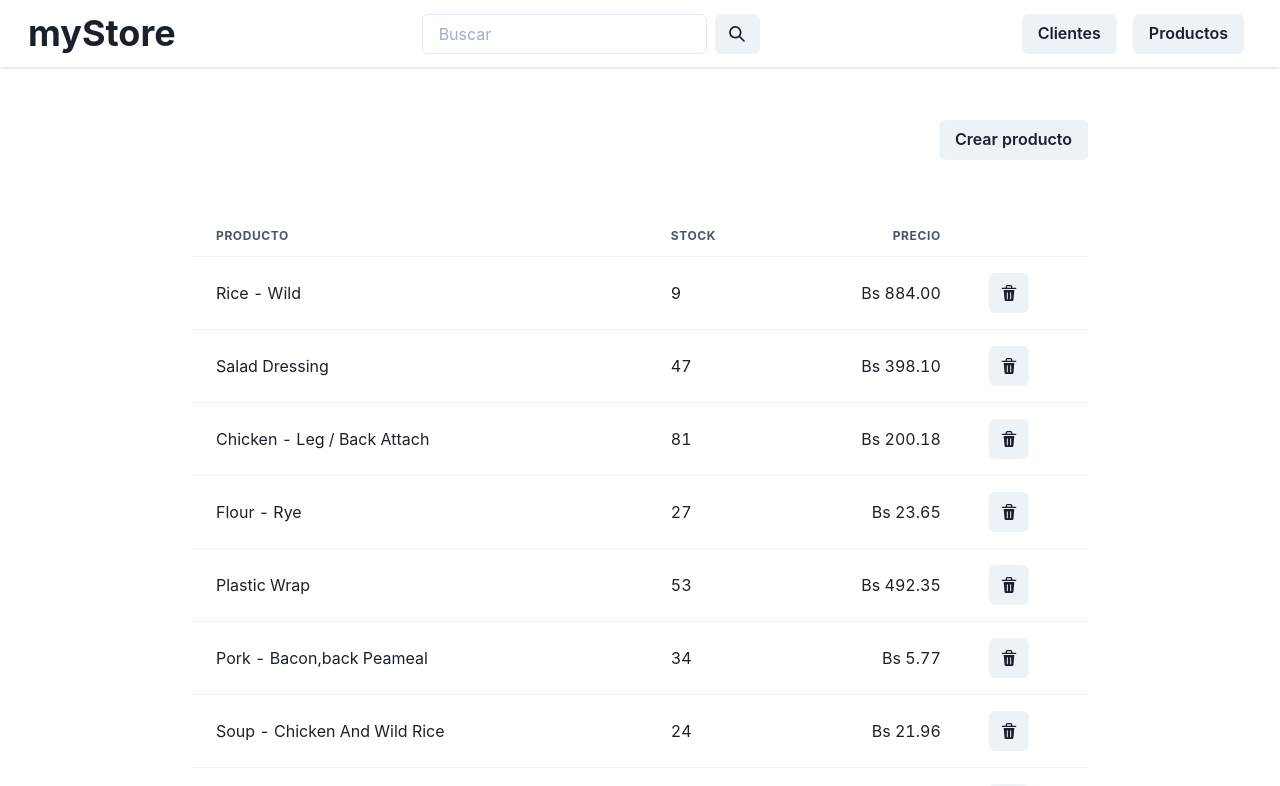
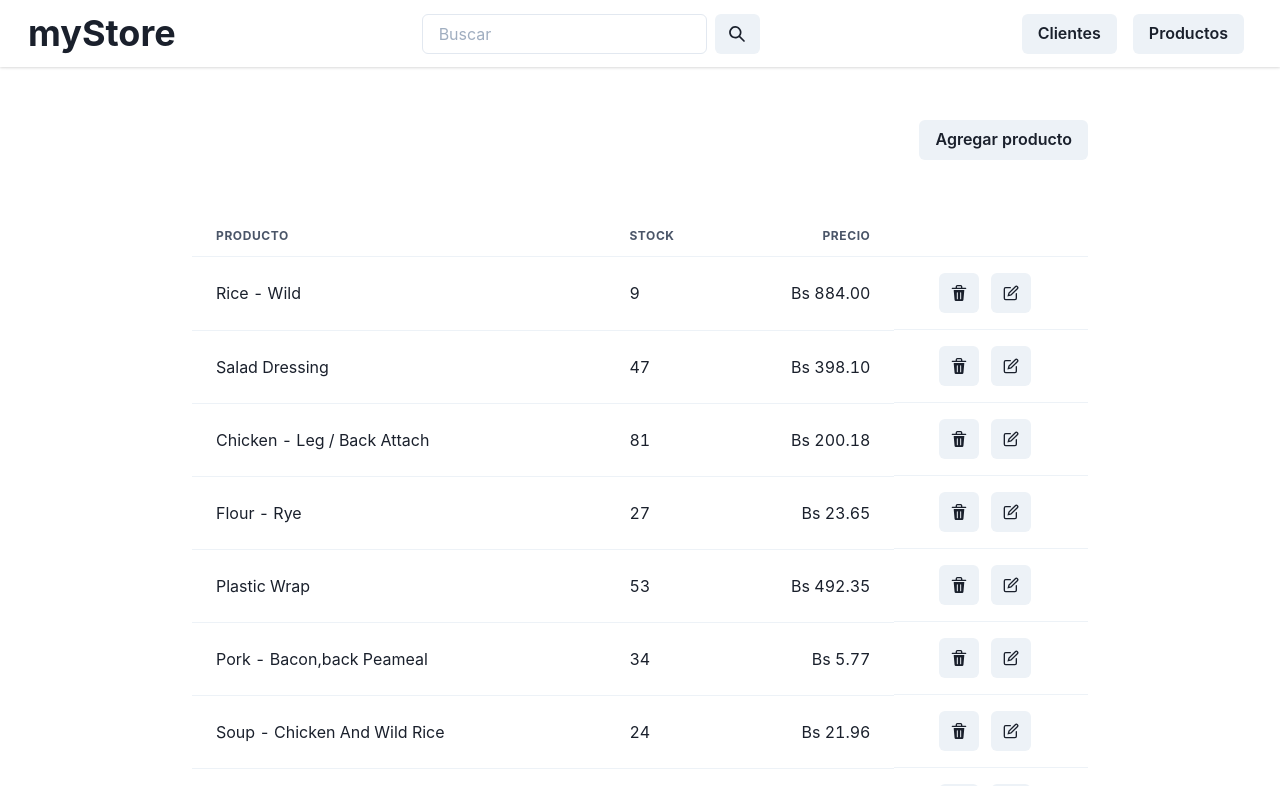
Before and after one commit to KewinBarboza/my-store, a React (Vite) app: page / in a window 1280 px wide. Shown: the top 786 px of the page. Built offline with nearby package versions, Linux system fonts and the light colour scheme; data requests are answered from the project's data file.

Commit message:
validaciones form add product

```diff
--- a/src/components/FormCreateProduct.jsx
+++ b/src/components/FormCreateProduct.jsx
@@ -5,41 +5,46 @@ import { useProducts } from '../hooks/useProducts'
 
 export default function FormCreateProduct () {
   const { saveProduct } = useProducts()
+  const { isOpen, onOpen, onClose } = useDisclosure()
   const { register, handleSubmit, formState: { errors } } = useForm()
-  const onSubmit = (data) => saveProduct(data)
-  const { isOpen, onOpen, onClose } = useDisclosure()
+
+  const onSubmit = (data) => {
+    saveProduct(data)
+    onClose()
+  }
 
   return (
     <>
-      <Button onClick={onOpen}>Crear producto</Button>
+      <Button onClick={onOpen}>Agregar producto</Button>
 
       <Modal isOpen={isOpen} onClose={onClose}>
         <ModalOverlay />
         <ModalContent>
           <form onSubmit={handleSubmit(onSubmit)}>
-            <ModalHeader>Crear producto</ModalHeader>
+            <ModalHeader>Agregar producto</ModalHeader>
             <ModalCloseButton />
+
             <ModalBody>
               <Stack spacing={4}>
-                <Input placeholder='nombre' {...register('name', { required: true })} />
-                {errors.name && <span>el nombre es requerido</span>}
+                <Input m={0} placeholder='nombre producto' isInvalid={errors.name} {...register('name', { required: true })} />
+                {errors.name?.type === 'required' && <span style={{ margin: 0, fontSize: '12px', color: 'red' }}>el nombre es requerido</span>}
 
-                <Input placeholder='precio' {...register('price')} />
-                {errors.precio && <span>el precio del precio del productos es requerido</span>}
+                <Input m={0} placeholder='precio' isInvalid={errors.price} type="number" step="any" {...register('price', { required: true, pattern: /^\d+(\.\d{1,2})?$/ })} />
+                {errors.price?.type === 'required' && <span style={{ margin: 0, fontSize: '12px', color: 'red' }}>el precio es requerido</span>}
 
-                <Input placeholder='Stock' {...register('stock')} />
-                {errors.stock && <span>el numero de stock es requerido</span>}
+                <Input m={0} placeholder='Stock' isInvalid={errors.stock} {...register('stock', { required: true })} />
+                {errors.stock?.type === 'required' && <span style={{ margin: 0, fontSize: '12px', color: 'red' }}>el stock es requerido</span>}
 
-                <Input placeholder='Tipo de moneda' {...register('currency_code')} />
-                {errors.stock && <span>el numero de stock es requerido</span>}
+                <Input m={0} placeholder='Tipo de moneda' isInvalid={errors.currency_code} {...register('currency_code', { required: true })} />
+                {errors.currency_code?.type === 'required' && <span style={{ margin: 0, fontSize: '12px', color: 'red' }}>el tipo es requerido</span>}
 
-                <Textarea placeholder='descripción' {...register('description')} />
+                <Textarea m={0} placeholder='descripción' {...register('description')} />
               </Stack>
             </ModalBody>
 
             <ModalFooter>
               <Button variant="ghost" onClick={onClose} mr={3}>Cancelar</Button>
-              <Button type='submit' colorScheme="blue" onClick={onClose}> guardar producto </Button>
+              <Button type='submit' colorScheme="blue" > guardar producto </Button>
             </ModalFooter>
           </form>
         </ModalContent>
--- a/src/components/ListProducts.jsx
+++ b/src/components/ListProducts.jsx
@@ -1,8 +1,8 @@
 import React from 'react'
-import { DeleteIcon } from '@chakra-ui/icons'
+import { DeleteIcon, EditIcon } from '@chakra-ui/icons'
 import { IconButton, Table, Thead, Tbody, Tfoot, Tr, Th, Td } from '@chakra-ui/react'
 
-export default function ListProducts ({ deleteProduct = null, products = [] }) {
+export default function ListProducts ({ deleteProduct = null, products = [], editProduct = null }) {
   products.length === 0 && console.error('los productos son requeridos en el componente ListProducts.jsx')
   return (
     <Table variant="simple" w="70%">
@@ -20,7 +20,10 @@ export default function ListProducts ({ deleteProduct = null, products = [] }) {
             <Td>{d.name}</Td>
             <Td>{d.stock}</Td>
             <Td isNumeric> {d.currency_code} {d.price}</Td>
-            <Td>{deleteProduct && <IconButton aria-label='Search database' icon={<DeleteIcon />} onClick={() => deleteProduct(d.id)} />}</Td>
+            <Td display="flex" justifyContent="center">
+              {deleteProduct && <IconButton aria-label='Search database' icon={<DeleteIcon />} onClick={() => deleteProduct(d.id)} />}
+              {editProduct && <IconButton mx={3} icon={<EditIcon />} onClick={() => editProduct(d)} />}
+            </Td>
           </Tr>
         ))}
       </Tbody>
--- a/src/components/Products.jsx
+++ b/src/components/Products.jsx
@@ -5,13 +5,13 @@ import ListProducts from './ListProducts'
 import SkeletonProducts from './utils/SkeletonProducts'
 
 export default function Products () {
-  const { loading, products, deleteProduct } = useProducts()
+  const { loading, products, deleteProduct, editProduct } = useProducts()
 
   if (loading) return <SkeletonProducts />
 
   if (!loading) {
     return <>
-      {products.data && <ListProducts deleteProduct={deleteProduct} products={products.data} />}
+      {products.data && <ListProducts editProduct={editProduct} deleteProduct={deleteProduct} products={products.data} />}
       {products.error && <MessageAlert message={products.error.message} typeError="error" status={products.error.status} />}
       {!products.error && <MessageAlert message={products.success?.message} />}
     </>
--- a/src/context/productsContext.jsx
+++ b/src/context/productsContext.jsx
@@ -1,5 +1,5 @@
 import React, { createContext, useState, useEffect } from 'react'
-import { fetchProducts, serviceSaveProduct, serviceDeleteProduct } from './../services/products'
+import { fetchProducts, serviceSaveProduct, serviceDeleteProduct, serviceEditProduct } from './../services/products'
 export const ProductsContext = createContext()
 
 const PRODUCTS_INITIAL_VALUE = {
@@ -65,8 +65,12 @@ export const ProductsProvider = ({ children }) => {
     setLoading(false)
   }
 
+  const editProduct = async (id) => {
+    serviceEditProduct(id)
+  }
+
   return (
-    <ProductsContext.Provider value={{ products, loading, deleteProduct, saveProduct }}>
+    <ProductsContext.Provider value={{ products, loading, deleteProduct, saveProduct, editProduct }}>
       {children}
     </ProductsContext.Provider>
   )
--- a/src/services/products.js
+++ b/src/services/products.js
@@ -120,3 +120,7 @@ export const serviceDeleteProduct = async (id) => {
     }
   }
 }
+
+export const serviceEditProduct = async (product) => {
+  console.log(product)
+}
```
Also changed, not shown: 1 other file (tests, documents, lock files or other folders).
